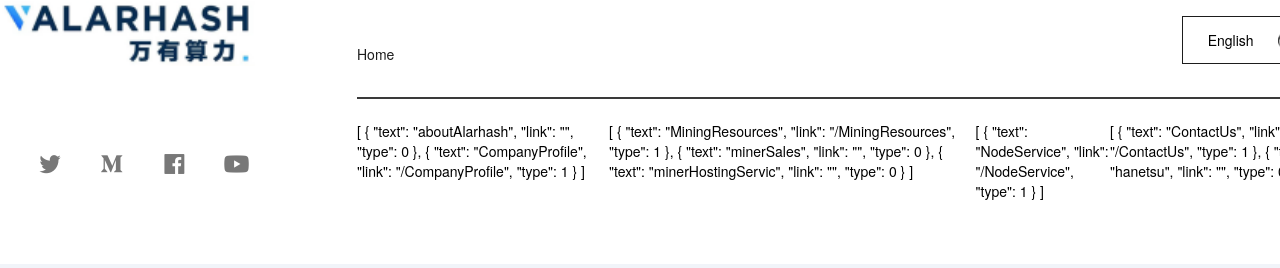
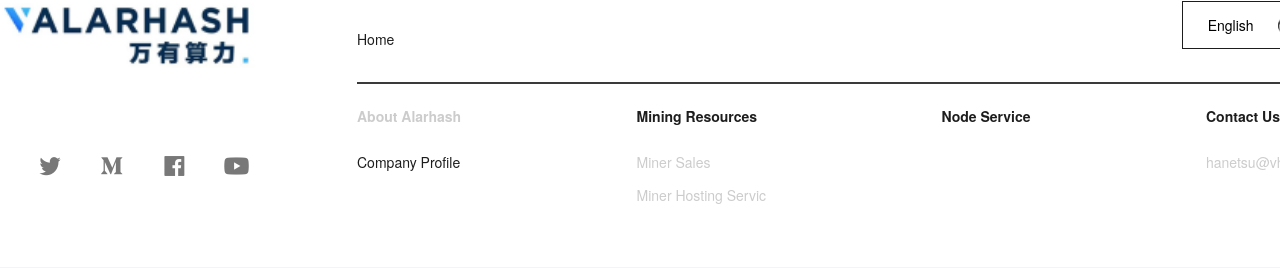
Before and after one commit to valarhashjp/valarhashjp.github.io, a Vue app: page /MiningResources/MinerHostingServices in a window 1280 px wide. Shown: the part 1246-1514 px from the top of the page. Built offline with nearby package versions, Linux system fonts and the light colour scheme; a web font is replaced by a local one.

Commit message:
feat：测试bug

```diff
--- a/src/components/MyFooter.vue
+++ b/src/components/MyFooter.vue
@@ -23,18 +23,18 @@ const iconList = [
 
 const footerNavList = [
   [
-    { text: "aboutAlarhash", link: "", type: 0 },
-    { text: "CompanyProfile", link: "/CompanyProfile", type: 1 },
+    { text: "aboutAlarhash", link: "", type: false },
+    { text: "CompanyProfile", link: "/CompanyProfile", type: true },
   ],
   [
-    { text: "MiningResources", link: "/MiningResources", type: 1 },
-    { text: "minerSales", link: "", type: 0 },
-    { text: "minerHostingServic", link: "", type: 0 },
+    { text: "MiningResources", link: "/MiningResources", type: true },
+    { text: "minerSales", link: "", type: false },
+    { text: "minerHostingServic", link: "", type: false },
   ],
-  [{ text: "NodeService", link: "/NodeService", type: 1 }],
+  [{ text: "NodeService", link: "/NodeService", type: true }],
   [
-    { text: "ContactUs", link: "/ContactUs", type: 1 },
-    { text: "hanetsu", link: "", type: 0 },
+    { text: "ContactUs", link: "/ContactUs", type: true },
+    { text: "hanetsu", link: "", type: false },
   ],
 ];
 const lang = computed(() => {
@@ -67,21 +67,19 @@ const lang = computed(() => {
           <div class="right-nav-bottom flex">
             <div
               class="nav-item flex"
-              v-for="(nav, i) in footerNavList"
-              :key="i"
+              v-for="(nav, a) in footerNavList"
+              :key="a"
             >
-            {{nav}}
-              <!-- <span
+              <span
                 v-for="(item, j) in nav"
                 :key="j"
-                :class="'link' + j"
                 class="link"
               >
                 <router-link :to="item.link" v-if="item.type">{{
                   $t(item.text)
                 }}</router-link>
                 <a :href="item.link" v-else>{{ $t(item.text) }}</a>
-              </span> -->
+              </span>
             </div>
           </div>
         </div>
@@ -145,9 +143,10 @@ const lang = computed(() => {
                               &:hover
                                   color #A88217
                                   text-decoration underline
-                      .link0
-                          margin-bottom 26px
-                          font-weight 600
+                          &:first-child
+                            margin-bottom 26px
+                            font-weight 600
+
   .footer-bottom
       width 100%
       height 100px
```
